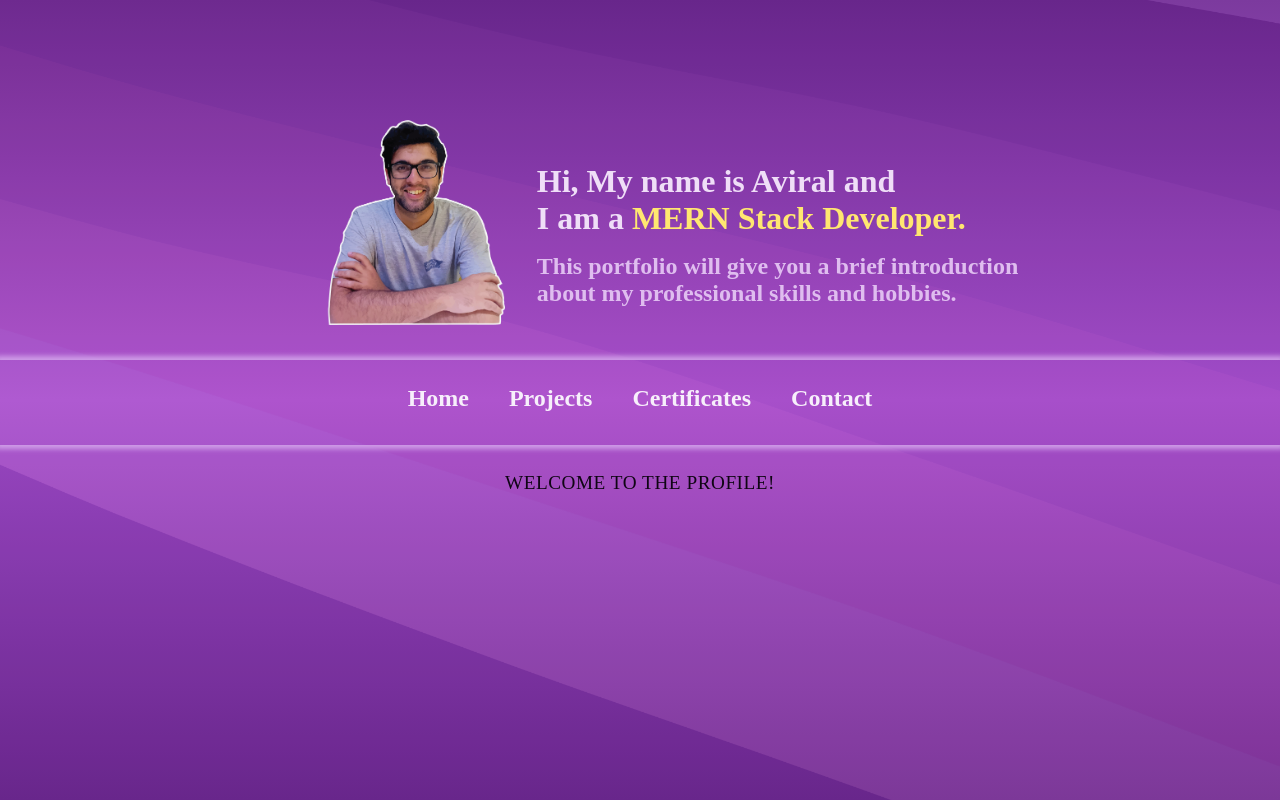
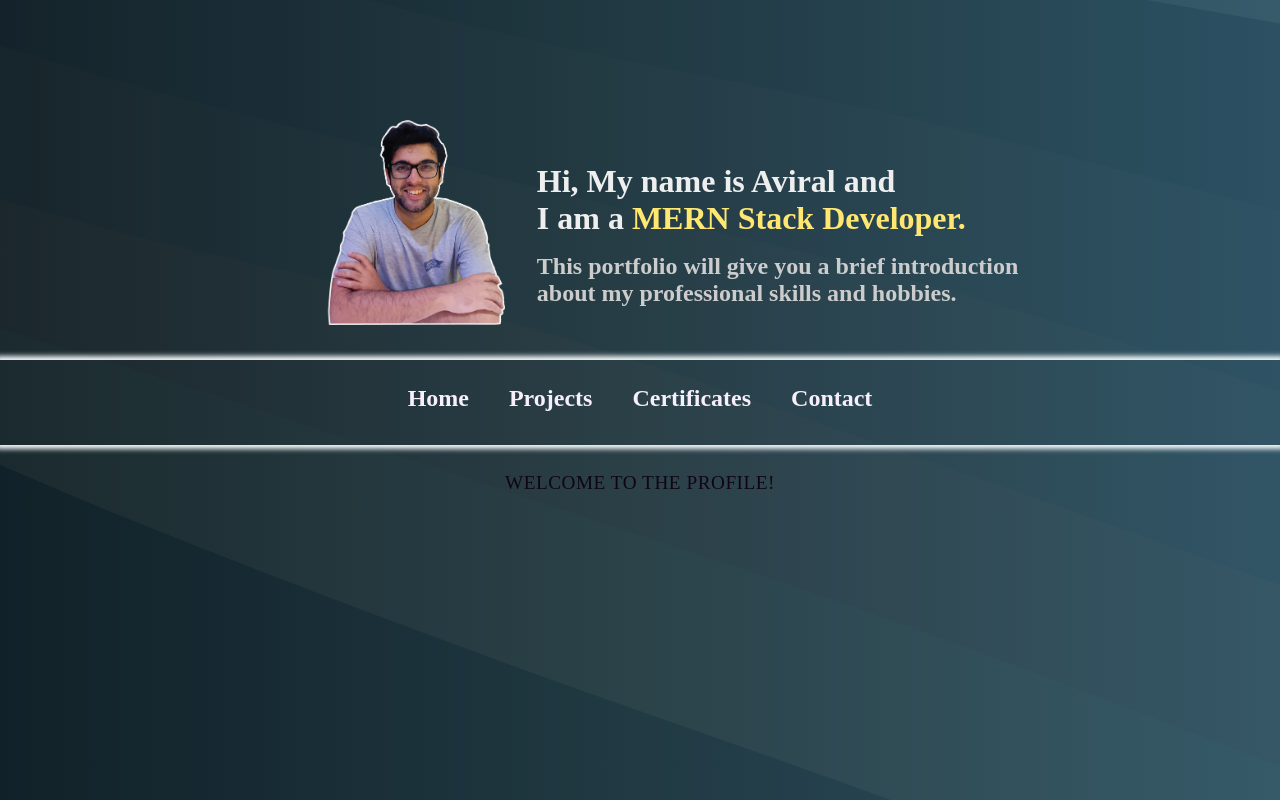
Before and after one commit to aviraltuteja/aviralportfolio, a React (Create React App) app: page / in a window 1280 px wide. Shown: the top 804 px of the page. Built offline with nearby package versions, Linux system fonts and the light colour scheme.

Commit message:
Colour theme changed

```diff
--- a/src/App.css
+++ b/src/App.css
@@ -1,5 +1,11 @@
 .mainapp {
-  background-image: linear-gradient(180deg, #6e2494, #a64ad3, #6e2494);
+  /* background-image: linear-gradient(180deg, #6e2494, #a64ad3, #6e2494); */
+    /* background-image: linear-gradient(0deg, #605C3C, #3C3B3F); */
+    /* background: -webkit-linear-gradient(to bottom, #605C3C, #3C3B3F);  Chrome 10-25, Safari 5.1-6 */
+    background: #0F2027;  /* fallback for old browsers */
+background: -webkit-linear-gradient(to left, #2C5364, #203A43, #0F2027);  /* Chrome 10-25, Safari 5.1-6 */
+background: linear-gradient(to left, #2C5364, #203A43, #0F2027); /* W3C, IE 10+/ Edge, Firefox 16+, Chrome 26+, Opera 12+, Safari 7+ */
+
   /* background: linear-gradient(to right, #16222a, #3a6073); */
   /* background-image: linear-gradient(180deg, #000, #fff); */
 
@@ -18,16 +24,16 @@
 }
 
 .text-start-head {
-  color: #efdef7;
+  color: #eeeeee;
   font-family: var(--font-a);
 }
 .text-start-subhead {
   font-family: var(--font-a);
   font-size: 1.5rem;
-  color: #dfbdef;
+  color: #cccccc;
 }
 .profile {
-  width: 12vw;
+  width: 13vw;
   /* position: absolute;
   top: 0; */
 }
--- a/src/App.js
+++ b/src/App.js
@@ -61,7 +61,7 @@ function App() {
         <div style={{ position: "absolute", top: "0" }}>
           <img
             src={wavebg}
-            style={{ opacity: "10%", width: "100vw", height: "100vh" }}
+            style={{ opacity: "5%", width: "100vw", height: "100vh" }}
           ></img>
           <div className="textandimage">
           <div className="text-start">
--- a/src/components/navbar.css
+++ b/src/components/navbar.css
@@ -10,7 +10,7 @@ body {
   /* border-top: 3px solid;
   border-bottom: 3px solid; */
   /* box-shadow: 0px 0px 10px 5px rgb(145, 245, 145); */
-  box-shadow: 0px 0px 5px 4px #ce9ce7;
+  box-shadow: 0px 0px 5px 4px #F1F7F8;
   min-height: 5rem;
   padding-top: 5px;
   width: 100vw;
```
